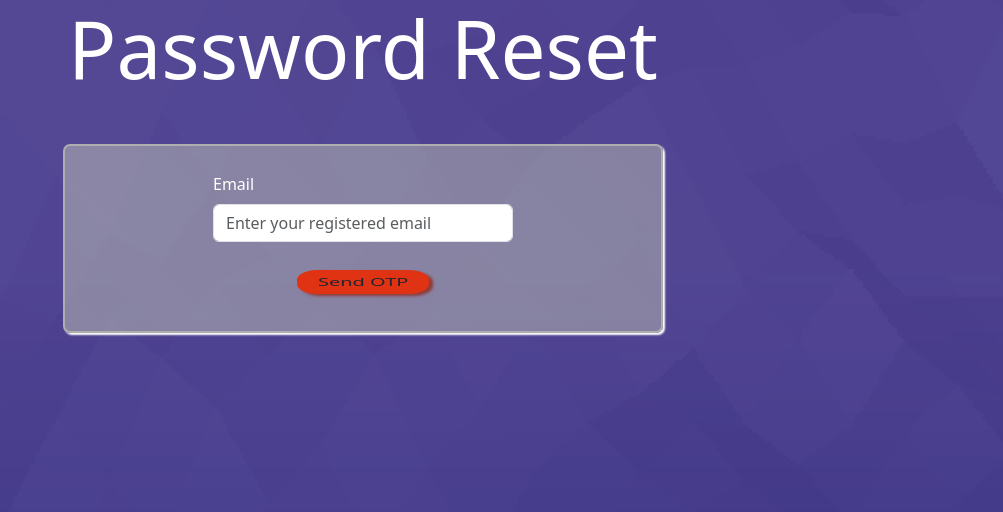
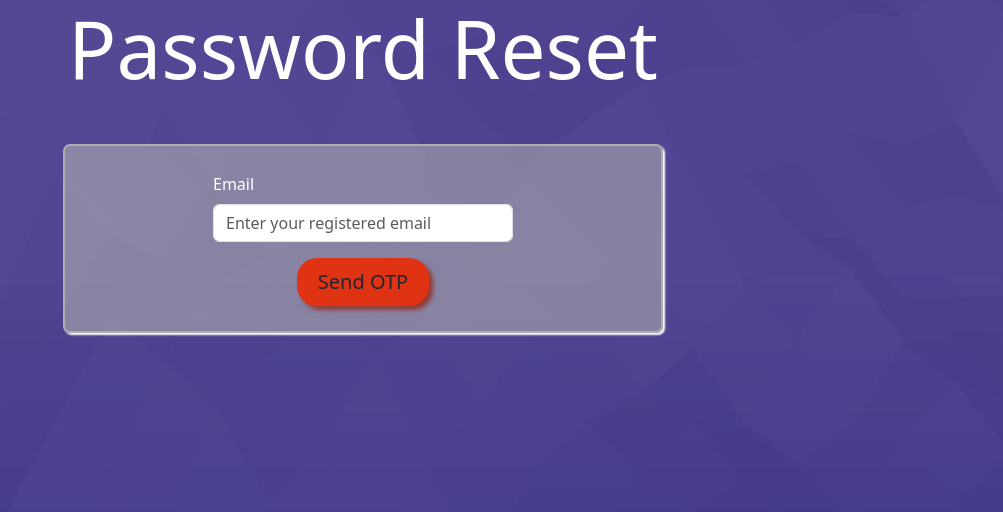
Before and after one commit to Hariharan-mk-14/Hotelproject, a Django app: page /password-reset-request/ in a window 1280 px wide, with the pointer over the restyled element. Shown: the top 512 px of the page, without its empty margins (277-1280 px from the left). Run offline with Django 5.2, Linux system fonts and the light colour scheme; some libraries are stand-ins or nearby versions.

Commit message:
Update forgotpassword.html

```diff
--- a/hotelapp/templates/forgotpassword.html
+++ b/hotelapp/templates/forgotpassword.html
@@ -80,6 +80,7 @@
                 background-color: #e03314;
                 color: rgb(36, 36, 46);
                 transition:none;
+                transform:none;
             }
     </style>
 </head>
```
